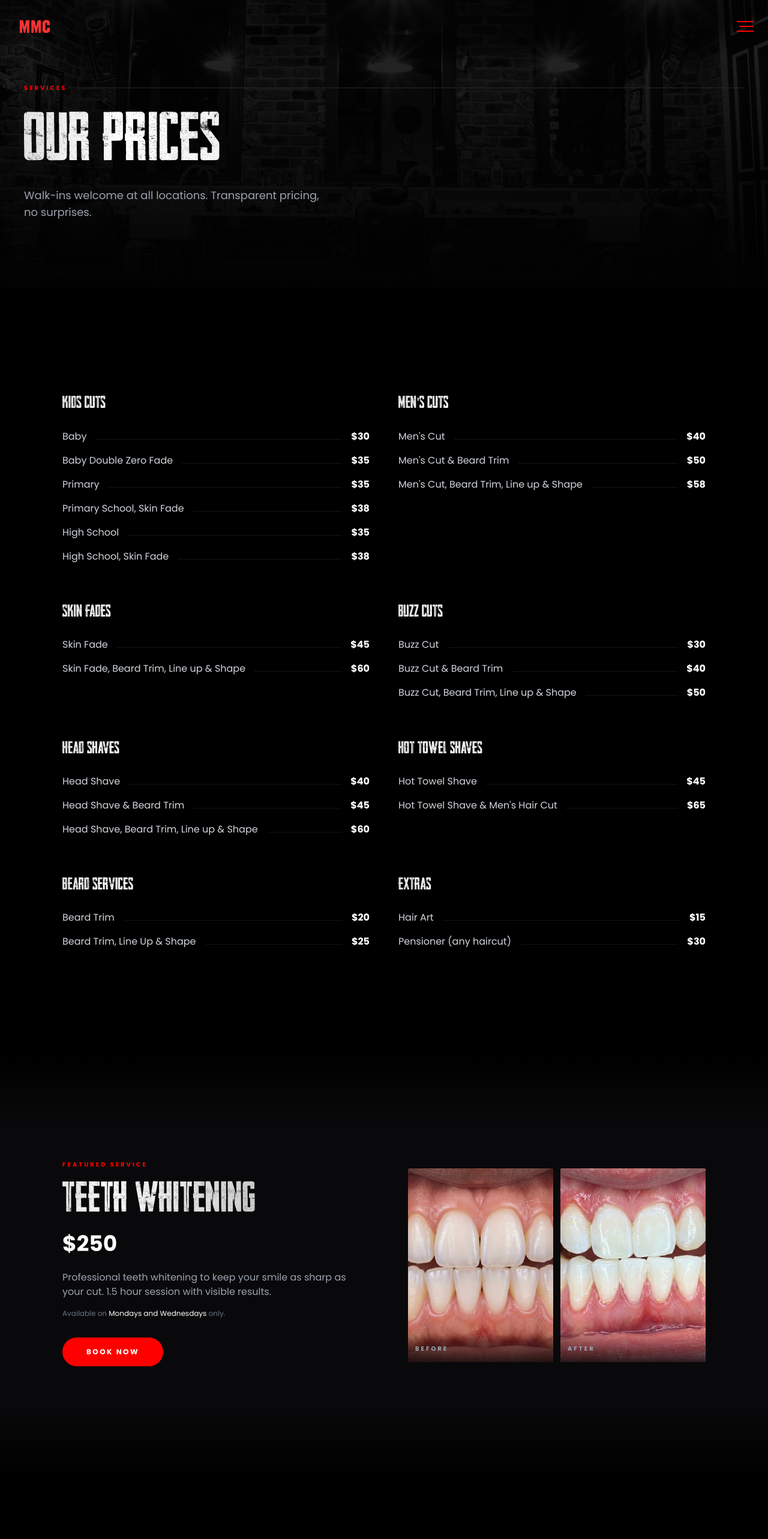
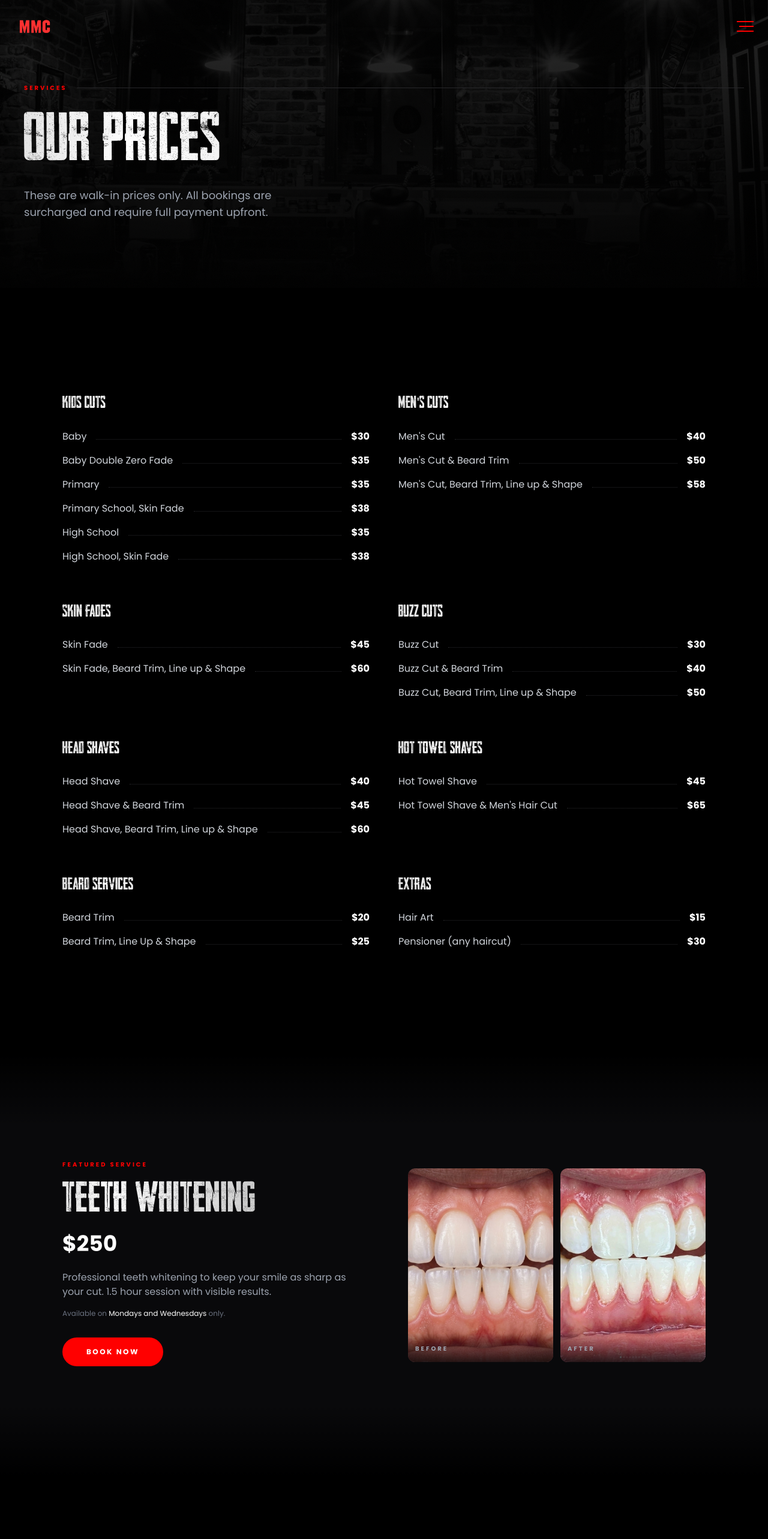
Before and after one commit to pannocotta/modernmancave-v2, a Next.js app: page /prices in a window 1280 px wide. Shown: the top 2566 px of the page at 60% size. Built offline with nearby package versions, Linux system fonts and the light colour scheme.

Commit message:
fix: pricing page — tighter mobile spacing, updated hero copy, rounded image corners

```diff
--- a/app/prices/page.tsx
+++ b/app/prices/page.tsx
@@ -29,12 +29,12 @@ export default function PricesPage() {
             <div className="h-px flex-1 bg-zinc-800" />
           </div>
           <h1 className="font-headliner text-5xl md:text-7xl lg:text-8xl gradient-heading leading-[0.85] mb-4">OUR PRICES</h1>
-          <p className="text-gray-400 text-base md:text-lg max-w-lg">Walk-ins welcome at all locations. Transparent pricing, no surprises.</p>
+          <p className="text-gray-400 text-base md:text-lg max-w-lg">These are walk-in prices only. All bookings are surcharged and require full payment upfront.</p>
         </div>
       </section>
 
       {/* Price Grid */}
-      <section className="py-32 md:py-44 bg-black">
+      <section className="py-16 md:py-44 bg-black">
         <div className="max-w-6xl mx-auto px-6 md:px-10">
           <StaggerContainer className="grid md:grid-cols-2 gap-x-12 gap-y-16">
             {SERVICE_CATEGORIES.map((category) => (
@@ -58,7 +58,7 @@ export default function PricesPage() {
       </section>
 
       {/* Teeth Whitening Feature */}
-      <section className="relative section-blend-dark py-32 md:py-44 bg-zinc-950">
+      <section className="relative section-blend-dark py-16 md:py-44 bg-zinc-950">
         <div className="relative z-10 max-w-6xl mx-auto px-6 md:px-10">
           <div className="grid md:grid-cols-2 gap-12 md:gap-20 items-center">
             <div>
@@ -79,13 +79,13 @@ export default function PricesPage() {
 
             {/* Before & After */}
             <div className="grid grid-cols-2 gap-3">
-              <div className="relative aspect-[3/4] overflow-hidden rounded-sm">
+              <div className="relative aspect-[3/4] overflow-hidden rounded-xl">
                 <Image src="/teeth-before.jpg" alt="Before teeth whitening" fill sizes="(max-width: 768px) 50vw, 25vw" className="object-cover" />
                 <div className="absolute bottom-0 left-0 right-0 bg-gradient-to-t from-black/80 to-transparent p-3">
                   <span className="text-[10px] font-bold tracking-[0.3em] uppercase text-gray-400">Before</span>
                 </div>
               </div>
-              <div className="relative aspect-[3/4] overflow-hidden rounded-sm">
+              <div className="relative aspect-[3/4] overflow-hidden rounded-xl">
                 <Image src="/teeth-after.jpg" alt="After teeth whitening" fill sizes="(max-width: 768px) 50vw, 25vw" className="object-cover" />
                 <div className="absolute bottom-0 left-0 right-0 bg-gradient-to-t from-black/80 to-transparent p-3">
                   <span className="text-[10px] font-bold tracking-[0.3em] uppercase text-gray-400">After</span>
@@ -97,7 +97,7 @@ export default function PricesPage() {
       </section>
 
       {/* Tattooing */}
-      <section id="tattooing" className="py-32 md:py-44 bg-black scroll-mt-24">
+      <section id="tattooing" className="py-16 md:py-44 bg-black scroll-mt-24">
         <div className="max-w-6xl mx-auto px-6 md:px-10">
           <div className="grid md:grid-cols-2 gap-12 md:gap-20 items-center">
             {/* Gallery */}
@@ -108,7 +108,7 @@ export default function PricesPage() {
                 { src: '/tattoo/3.jpg', alt: 'Medusa tattoo' },
                 { src: '/tattoo/4.jpg', alt: 'Day of the dead tattoo' },
               ].map((img, i) => (
-                <div key={i} className="relative aspect-square overflow-hidden rounded-sm">
+                <div key={i} className="relative aspect-square overflow-hidden rounded-xl">
                   <Image src={img.src} alt={img.alt} fill sizes="(max-width: 768px) 50vw, 25vw" className="object-cover grayscale hover:grayscale-0 transition-all duration-500" />
                 </div>
               ))}
```
